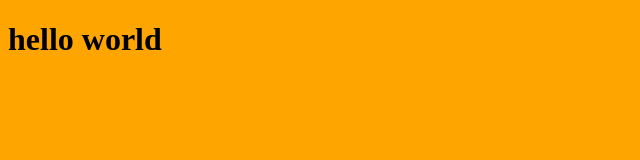
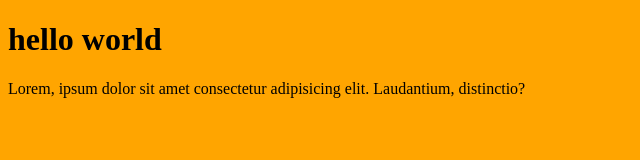
Before and after one commit to jonathanakuffo/test, a plain HTML site: page index.html in a window 1280 px wide. Shown: the whole page, without its empty margins (0-640 px from the left). Drawn offline with Linux system fonts and the light colour scheme.

Commit message:
modify index

```diff
--- a/index.html
+++ b/index.html
@@ -8,5 +8,6 @@
 </head>
 <body>
     <h1>hello world</h1>
+    <p>Lorem, ipsum dolor sit amet consectetur adipisicing elit. Laudantium, distinctio?</p>
 </body>
 </html>
```
